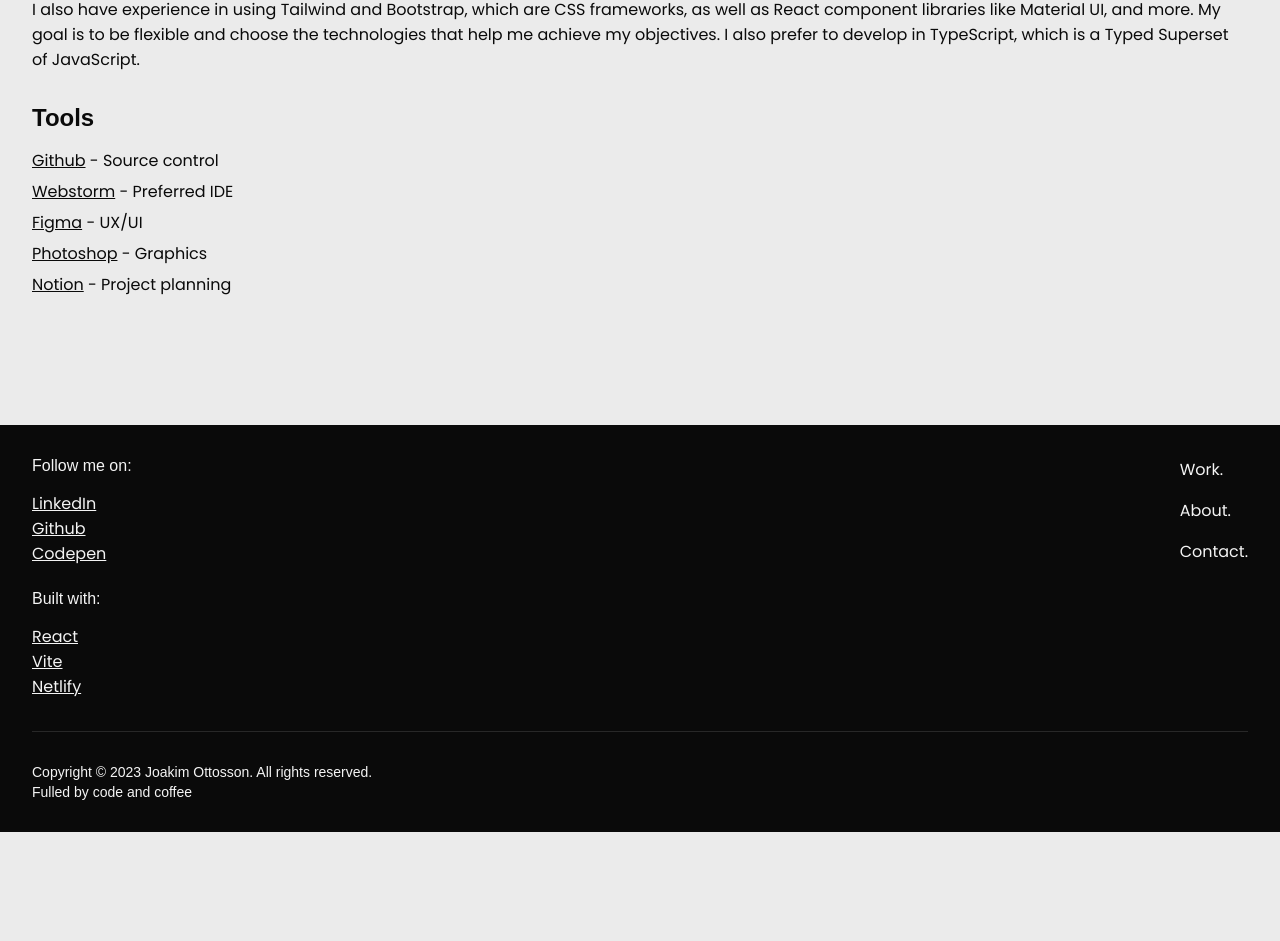
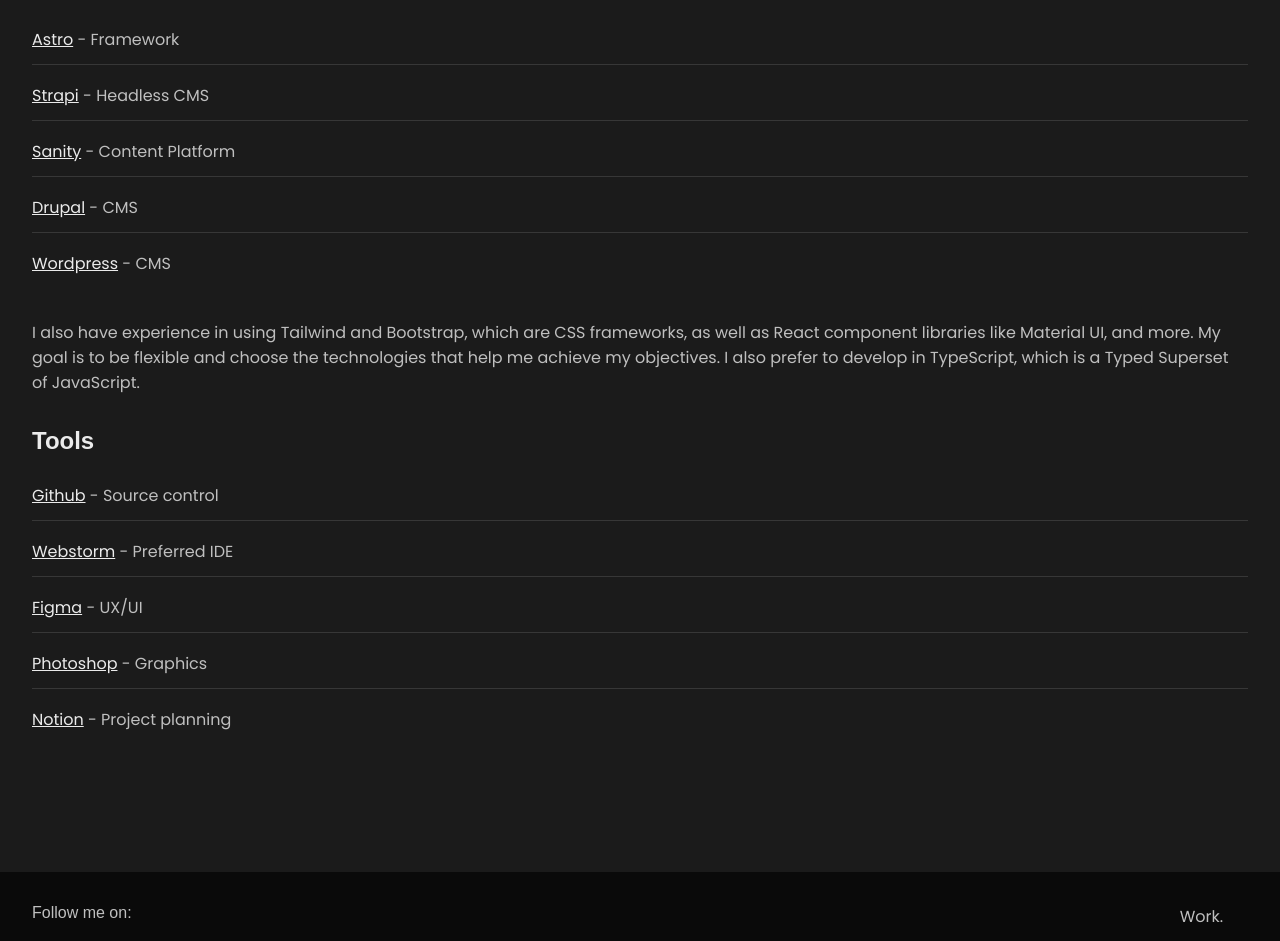
Before and after one commit to devjoppe/mi-cv-update, a React (Vite) app: page / in a window 1280 px wide. Shown: the part 5255-6196 px from the top of the page. Before the commit the page ends 6087 px from the top, so only its background shows below. Built offline with nearby package versions, Linux system fonts and the light colour scheme; a web font is replaced by a local one.

Commit message:
Dark mode version one is done. Functionality to switch is not implemented

```diff
--- a/src/App.tsx
+++ b/src/App.tsx
@@ -2,7 +2,7 @@
 import {Routes, Route} from "react-router-dom";
 
 // React
-import {useEffect} from "react";
+import {useEffect, useState} from "react";
 
 // Layout
 import Layout from "./layout/Layout.tsx";
@@ -18,18 +18,22 @@
 
 function App() {
 
+    const [useTheme, setUseTheme] = useState('darkmode')
+
     useEffect(() => {
         AOS.init()
         AOS.refresh()
     }, [])
 
     return (
+    <div data-theme={useTheme}>
         <Routes>
             <Route path="/" element={<Layout />} >
                 <Route index element={<StartPage />} />
                 <Route path="/about" element={<AboutPage />} />
             </Route>
         </Routes>
+    </div>
     )
     }
 
--- a/src/assets/styles/_config.scss
+++ b/src/assets/styles/_config.scss
@@ -14,6 +14,7 @@
     --background-shade-a: #EBEBEB;
     --background-shade-b: #F4F4F4;
     --background-shade-special: #0A0A0A;
+    --background-shade-footer: EBEBEB;
     // Color-Fonts
     --font-main-color: #0A0A0A;
     --font-secondary-color: #626262;
@@ -21,15 +22,20 @@
     // Color-Highlight
     --highlight-color: #7CAAD4;
     --highlight-selected: #0A0A0A;
+    // Button-special
+    --border-default: #e8e8e8;
+    --button-selected: #F4F4F4;
+    // list-Special
+    --list-border-default: #F4F4F4;
 }
 
-// body
+// body!
 body {
     background: var(--background-shade-a);
     font-family: 'Poppins', sans-serif;
     padding: 0;
     margin: 0;
-    color: var(--font-main-color);
+    // color: var(--font-main-color);
     -webkit-font-smoothing: subpixel-antialiased;
 }
 
@@ -37,6 +43,7 @@
     font-family: $blender-heavy;
     font-size: 62px;
     line-height: 58px;
+    color: var(--font-main-color);
 }
 
 h2, h3, h4 {
@@ -61,8 +68,6 @@
     height: 28px;
     a {
         color: var(--font-main-color);
-        // background: $background-shade-a;
-        // font-family: 'Poppins', sans-serif;
         font-family: $blender-heavy;
         font-size: 12px;
         border: none;
@@ -71,7 +76,7 @@
         text-decoration: none;
         &.active {
             background: var(--highlight-selected);
-            color: var(--font-inverted);
+            color: var(--button-selected);
             margin: 0 8px;
         }
         &.standard {
@@ -95,6 +100,7 @@
         font-family: 'Poppins', sans-serif;
         font-size: 18px;
         margin-bottom: 32px;
+        color: var(--font-secondary-color);
     }
     &.comment {
         font-family: 'Poppins', sans-serif;
@@ -107,6 +113,10 @@
         font-size: 16px;
         display: block;
         margin-bottom: 8px;
+        color: var(--font-secondary-color);
+    }
+    &.body-text {
+        color: var(--font-secondary-color);
     }
 }
 
@@ -174,10 +184,10 @@
     }
     &.selected {
         background: var(--background-shade-special) !important;
-        color: var(--font-inverted);
+        color: var(--button-selected);
     }
     &.filter {
-        border: 1px solid #e8e8e8;
+        border: 1px solid var(--border-default);
         margin-right: 6px;
         margin-bottom: 6px;
     }
--- a/src/assets/styles/_dark-theme.scss
+++ b/src/assets/styles/_dark-theme.scss
@@ -1,5 +1,21 @@
 @use 'config';
 
 [data-theme="darkmode"] {
-
+    // Color-backgrounds
+    --background-shade-a: #1B1B1B;
+    --background-shade-b: #212121;
+    --background-shade-special: #373737;
+    --background-shade-footer: #0A0A0A;
+    // Color-Fonts
+    --font-main-color: #EBEBEB;
+    --font-secondary-color: #BFBFBF;
+    --font-inverted: #BFBFBF;
+    // Color-Highlight
+    --highlight-color: #7CAAD4;
+    --highlight-selected: #7CAAD4;
+    // Button-Special
+    --border-default: #373737;
+    --button-selected: #212121;
+    // list-Special
+    --list-border-default: #373737;
 }
--- a/src/components/Footer/_footer.scss
+++ b/src/components/Footer/_footer.scss
@@ -4,7 +4,7 @@
     width: 100%;
     display: flex;
     flex-direction: column;
-    background: var(--background-shade-special);
+    background: var(--background-shade-footer);
     justify-content: space-between;
     //align-items: center;
     box-sizing: border-box;
--- a/src/components/LinkList/_linklist.scss
+++ b/src/components/LinkList/_linklist.scss
@@ -1,3 +1,5 @@
+@use '../../assets/styles/config';
+
 .linklist-wrapper {
     h3 {
         margin-bottom: 16px;
@@ -9,7 +11,19 @@
         margin-top: 8px;
         margin-bottom: 32px;
         li {
+            color: var(--font-secondary-color);
             margin-bottom: 6px;
+            padding: 12px 0;
+            border-bottom: 1px solid var(--list-border-default);
+            &:last-child {
+                border-bottom: none;
+            }
         }
     }
+    span {
+        color: var(--font-main-color);
+    }
+    .link-description {
+        color: var(--font-secondary-color);
+    }
 }
--- a/src/components/ProjectCard/_projectcard.scss
+++ b/src/components/ProjectCard/_projectcard.scss
@@ -20,6 +20,7 @@
 }
 
 .card-content {
+    color: var(--font-secondary-color);
     &.card-small {
         padding: 24px;
     }
@@ -37,11 +38,11 @@
     .tags {
         span {
             font-size: 12px;
-            background: #dcdcdc;
+            background: var(--background-shade-special);
             border-radius: 3px;
             margin-right: 6px;
             padding: 4px 6px;
-            color: #7f7f7f;
+            color: var(--font-secondary-color);
         }
     }
 }
--- a/src/pages/AboutPage/MeSection.tsx
+++ b/src/pages/AboutPage/MeSection.tsx
@@ -16,7 +16,7 @@
 
 const MeSection:React.FC<IProp> = ({data}) => {
     return(
-        <section>
+        <section className="dark-shade">
             <div className="section-content-wrapper">
                 {data &&
                     <div>
@@ -28,7 +28,7 @@
                             <span className="quote">
                                 {data.kicker}
                             </span>
-                            <span>
+                            <span className="body-text">
                                 {data.extra && data.extra[0].data}
                             </span>
                         </div>
--- a/src/pages/StartPage/UseSection.tsx
+++ b/src/pages/StartPage/UseSection.tsx
@@ -32,7 +32,7 @@
                     {linkList.filter(item => item.flag === "use").map((list) => (
                         <div data-aos="fade-up" key={list.category}>
                             <h3>{list.category}</h3>
-                            <span>{list.description}</span>
+                            <span className="link-description">{list.description}</span>
                             <ul>
                                 {list.links &&
                                     list.links.map((link) => (
```
Also changed, not shown: src/assets/styles/style.css. Lines whose indentation alone changed are shown as unchanged.
